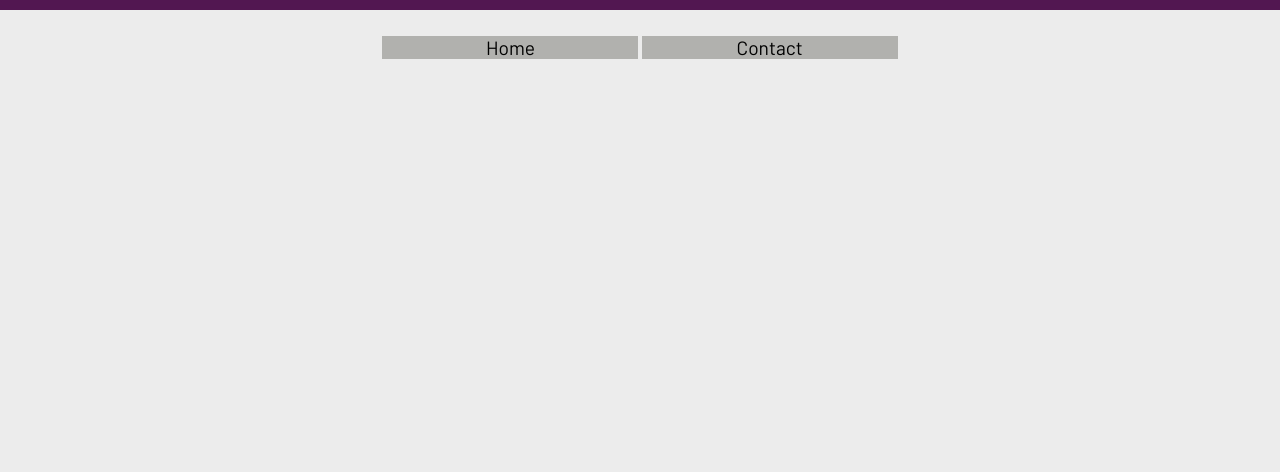
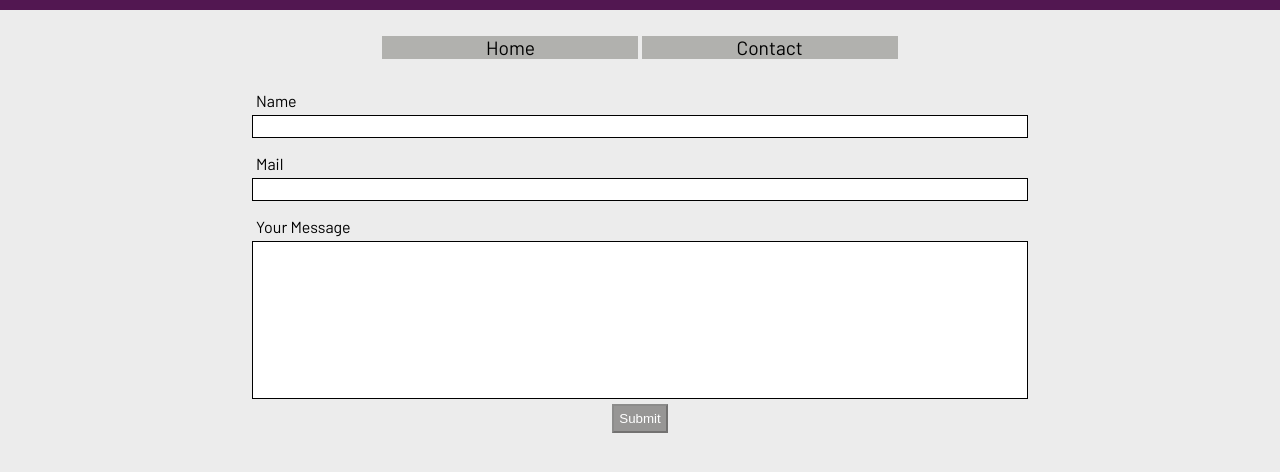
Before and after one commit to it-spectre-ru/ui-js-modal, a plain HTML site: page contact/index.html in a window 1280 px wide. Shown: the part 50-522 px from the top of the page. Drawn offline with Linux system fonts and the light colour scheme.

Commit message:
send contact form

```diff
--- a/contact/index.html
+++ b/contact/index.html
@@ -16,5 +16,17 @@
                 <li>Contact</li>
             </ul>
         </nav>
+        <main >
+            <form class="form">
+                <label for="input-name">Name</label>
+                <input type="text" name="name" class="form-input" id="input-name" oninput="checkInput()">
+                <label for="input-mail">Mail</label>
+                <input type="text" name="email" class="form-input" id="input-mail" oninput="checkInput()">
+                <label for="input-message">Your Message</label>
+                <textarea name="message" cols="30" rows="10" class="form-input" id="input-message" oninput="checkInput()"></textarea>
+                <button type="submit" class="submit-button" disabled>Submit</button>
+            </form>
+        </main>
+        <script src="main.js"></script>
     </body>
 </html>
--- /dev/null
+++ b/contact/main.js
@@ -0,0 +1,21 @@
+var inputName = document.getElementById('input-name');
+var inputMail = document.getElementById('input-mail');
+var inputMessage = document.getElementById('input-message');
+var button = document.querySelector('.submit-button');
+var regEx = /\S+@\S+\.\S+/;
+var form = document.querySelector('.form')
+
+function checkInput() {
+    if (inputName.value.trim() !== "" && regEx.test(inputMail.value) && inputMessage.value.trim() !== "") {
+        button.style.backgroundColor = '#fa923f';
+        button.disabled = false;
+    } else {
+        button.style.backgroundColor = '#979695';
+        button.disabled = true;
+    }
+}
+
+form.addEventListener('submit', function(event) {
+    event.preventDefault();
+    console.log('Submitted');
+})
--- a/style.css
+++ b/style.css
@@ -70,6 +70,59 @@ img:hover {
         width: 360px;
         left: calc(50% - 190px);
     }
+}
+
+/*form*/
+.form {
+    display: flex;
+    flex-direction: column;
+    align-items: center;
+    width: 60%;
+    margin: 0 auto;
+}
+
+label {
+    align-self: flex-start;
+    margin-top: 16px;
+    margin-bottom: 5px;
+}
+
+.form-input:hover {
+    background: rgb(228, 226, 226);
+}
+
+.form-input:focus,
+.form-button {
+    outline: none;
+    cursor: pointer;
+}
+
+.form-input {
+    background: white;
+    border: 1px solid black;
+    width: 100%;
+    padding: 3px;
+}
+
+textarea {
+    resize: none;
+    padding: 3px;
+}
+
+.submit-button {
+    margin-top: 5px;
+    padding: 5px;
+    background: #979695;
+    color: white;
+}
+
+.submit-button:active,
+.submit-button:hover {
+    cursor: pointer;
+}
+
+.submit-button:focus {
+    outline: none;
 }
 
 /*header*/
```
Also changed, not shown: index.html (+1 -1 lines), main.js (+11 -11 lines).
